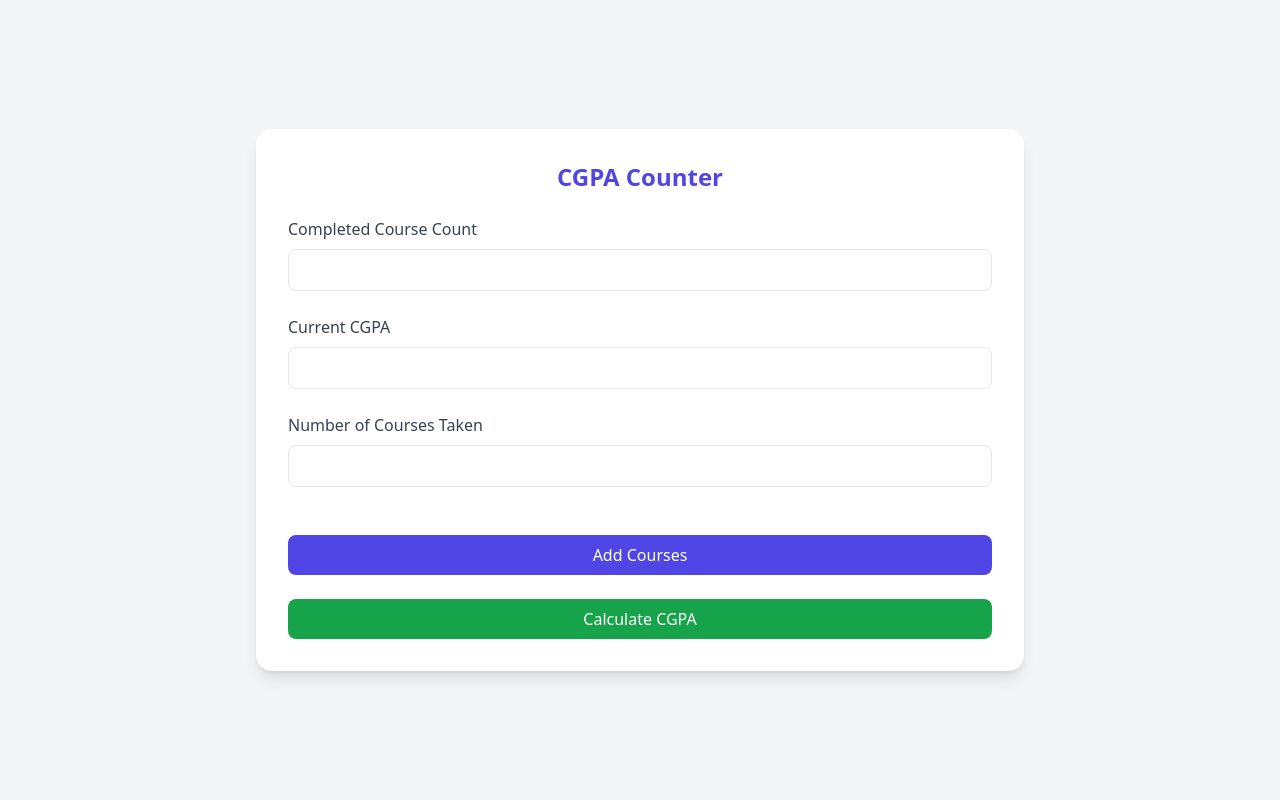
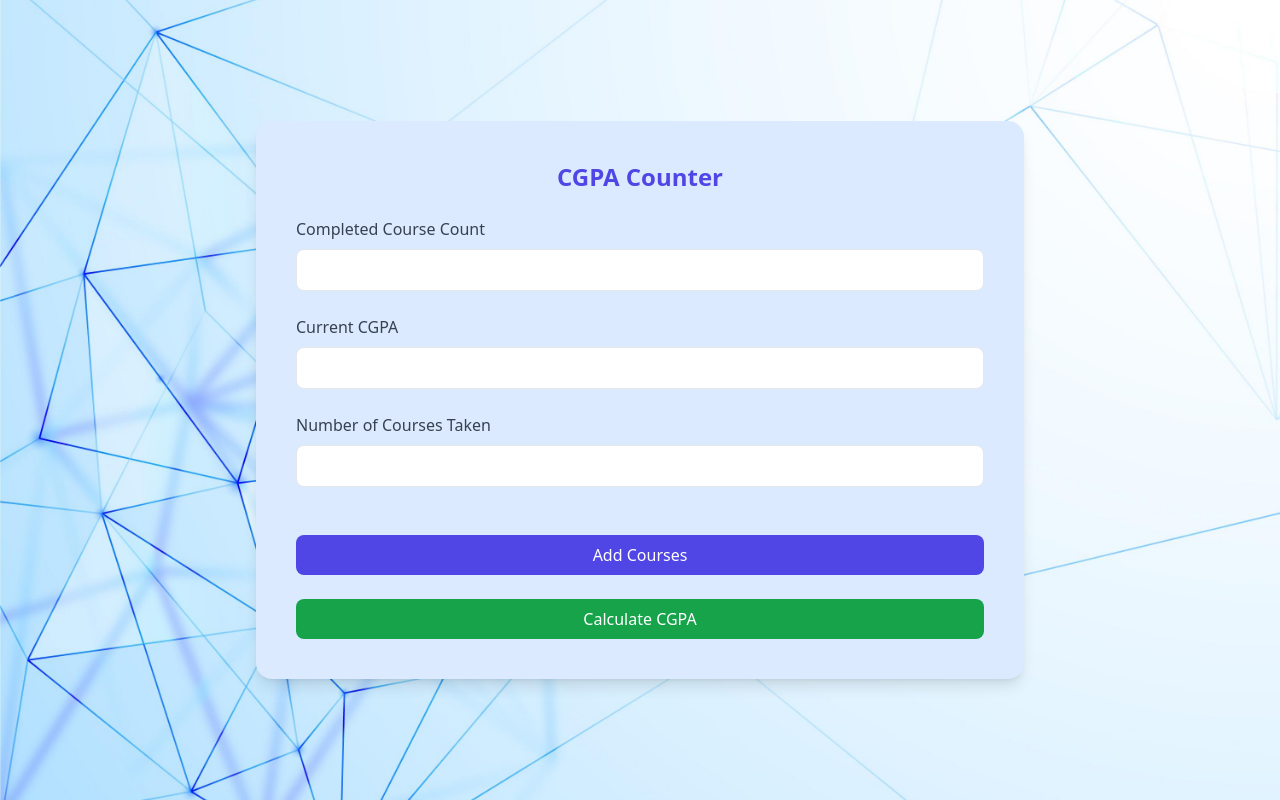
Before and after one commit to Yeamin-HS/CGPA-Calculator, a Django app: page / in a window 1280 px wide. Run offline with Django 5.2, Linux system fonts and the light colour scheme; some libraries are stand-ins or nearby versions.

Commit message:
changes 2

```diff
--- a/myproject/grades/templates/grades/cgpa_counter.html
+++ b/myproject/grades/templates/grades/cgpa_counter.html
@@ -8,7 +8,17 @@
     <!-- ✅ Tailwind via CDN -->
     <script src="https://cdn.tailwindcss.com"></script>
     <style>
-      /*add css for hover effect on buttons*/
+
+       body {
+            background-image: url("{% static '/image/ty.jpg' %}");
+            background-size: cover;      /* cover the whole page */
+            background-repeat: no-repeat; /* don't repeat */
+            background-position: center; /* center the image */
+            background-opacity: 0.40;             /* slight transparency */
+            background-blur: 0.5;   /* slight transparency */
+
+                 /* hide overflow */
+        }
       button:hover {
         transform: scale(1.02);
         transition: transform 0.2s;
@@ -26,15 +36,24 @@
     </style>
   </head>
   <body
+
+
+
+
     class="bg-gray-100 min-h-screen flex items-center justify-center relative"
   >
-    <div class="w-full max-w-3xl bg-white p-8 rounded-2xl shadow-lg">
+
+
+<!-- Background image -->
+
+
+
+    <div class="w-full max-w-3xl bg-blue-100 p-10 rounded-2xl shadow-lg z-15">
       <h1 id="animeTitle" class="text-2xl font-bold text-center text-indigo-600 mb-6">
         CGPA Counter
       </h1>
       <script>
-        // Animate the h1 title using Tailwind classes
-        // Animate the h1 title using Tailwind classes
+
         const animeTitle = document.getElementById("animeTitle");
         animeTitle.addEventListener("mouseover", function () {
           animeTitle.classList.add(
@@ -208,8 +227,14 @@
 
         const cgpa = (totalPoints / totalCredits).toFixed(2);
 
+        if (isNaN(cgpa)) {
+          popupMessage.textContent = "Please put your grade first";
+        } else {
+        popupMessage.textContent = `Your Current CGPA is ${cgpa}`;
+        }
+
         // ✅ Show popup with CGPA
-        popupMessage.textContent = `Your Current CGPA is ${cgpa}`;
+
         popup.classList.remove("hidden");
 
         {% comment %} // 🎉 Confetti effect
--- a/myproject/myproject/settings.py
+++ b/myproject/myproject/settings.py
@@ -14,6 +14,9 @@ from pathlib import Path
 
 # Build paths inside the project like this: BASE_DIR / 'subdir'.
 BASE_DIR = Path(__file__).resolve().parent.parent
+
+STATIC_URL = '/static/'
+STATICFILES_DIRS = [BASE_DIR / "static"]
 
 
 # Quick-start development settings - unsuitable for production
```
Also changed, not shown: myproject/static/js/cgpa.js (deleted, +0 -18 lines), myproject/static/image/mth.png (added), myproject/static/image/ty.jpg (added).
